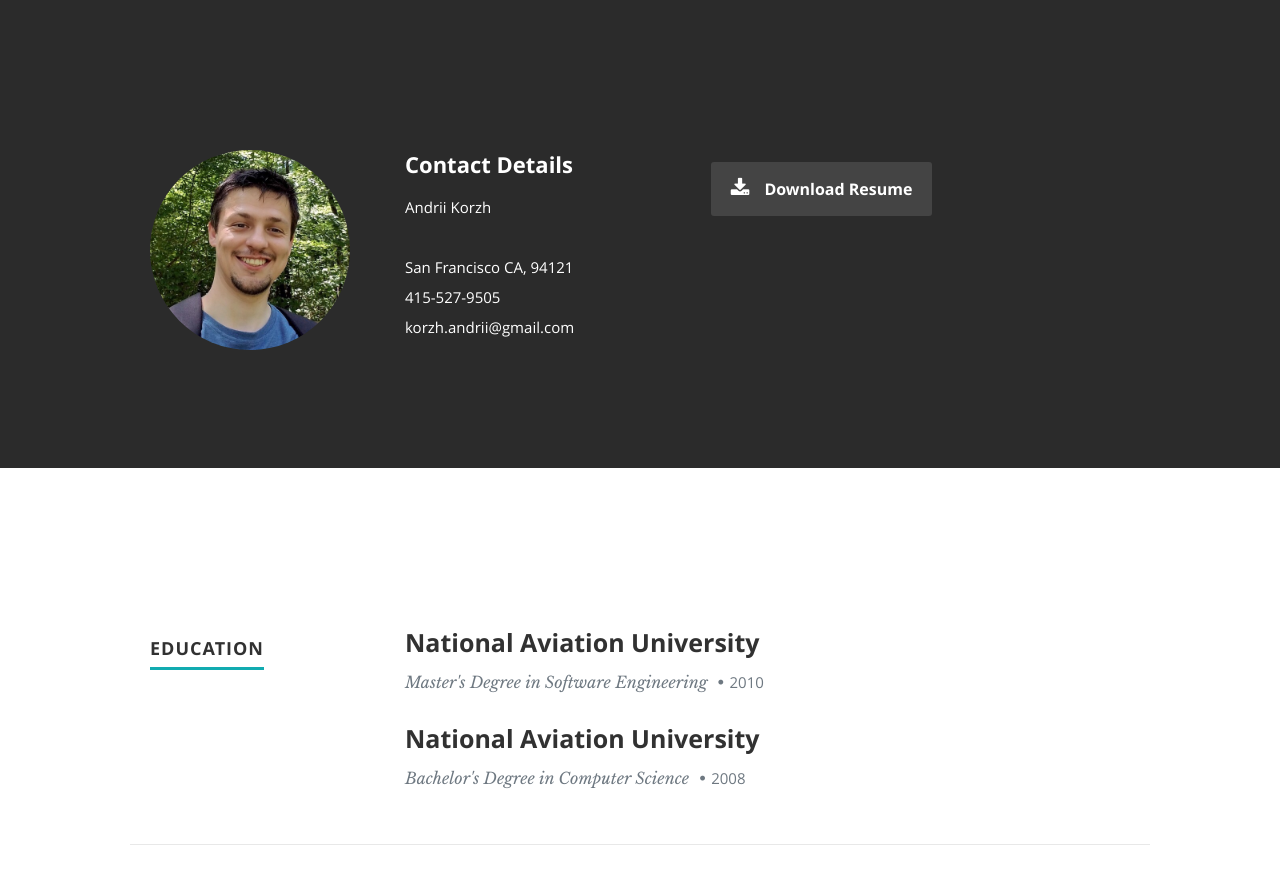
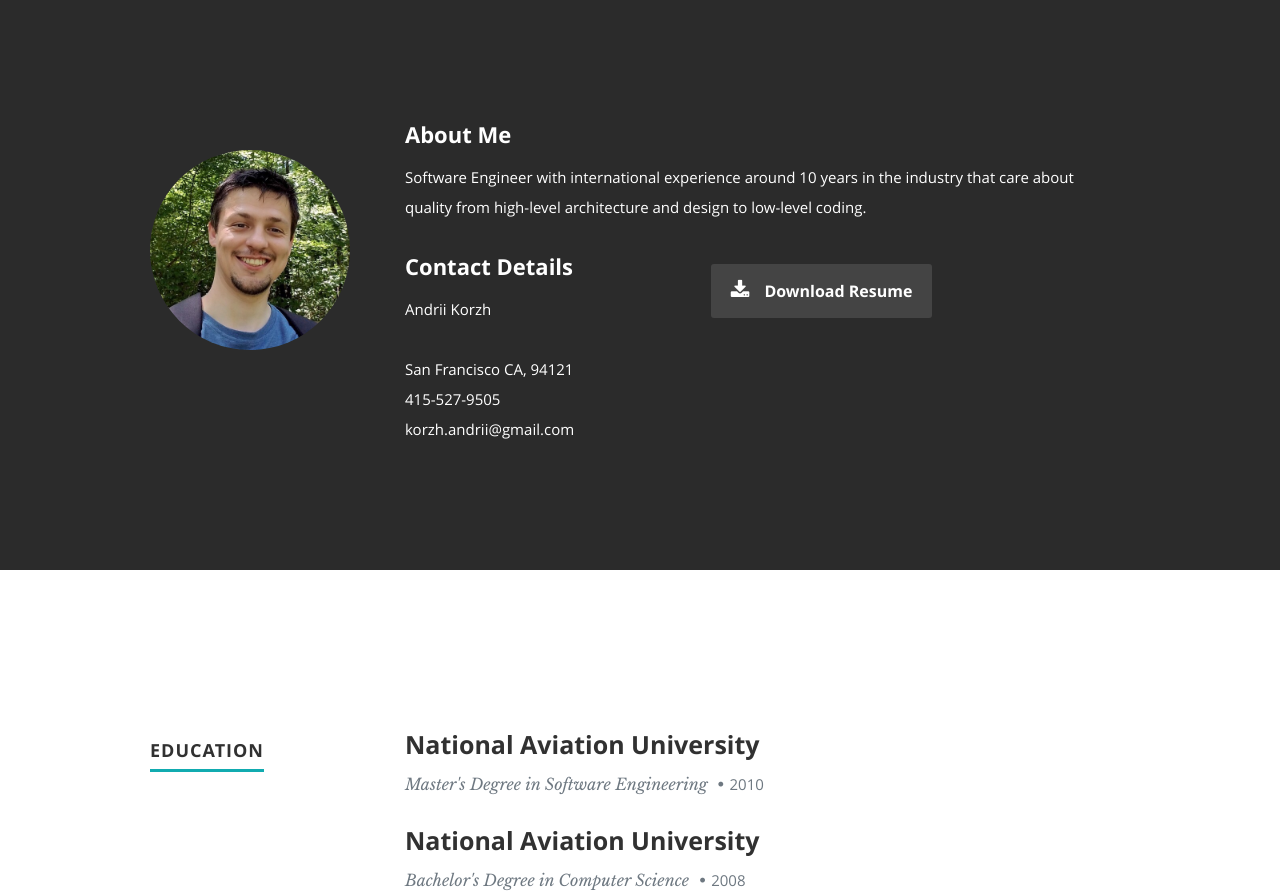
Before and after one commit to andrii-korzh/personal-website, a React (Create React App) app: page / in a window 1280 px wide. Shown: the part 840-1736 px from the top of the page. Built offline with nearby package versions, Linux system fonts and the light colour scheme.

Commit message:
[PW004]: update about

```diff
--- a/public/resumeData.json
+++ b/public/resumeData.json
@@ -4,7 +4,7 @@
     "occupation":"Software Engineer / Technical Specialist",
     "description":"with more then 10 years of software development experience",
     "image":"profilepic.jpg",
-    "bio":"",
+    "bio":"Software Engineer with international experience around 10 years in the industry that care about quality from high-level architecture and design to low-level coding.",
     "contactmessage":"Here is where you should write your message to readers to have them get in contact with you.",
     "email": "korzh.andrii@gmail.com",
     "phone": "415-527-9505",
--- a/src/Components/About.js
+++ b/src/Components/About.js
@@ -24,7 +24,7 @@ class About extends Component {
 						<img className="profile-pic" src={profilepic} alt="Andrii Korzh Profile Pic"/>
 					</div>
 					<div className="nine columns main-col">
-						{/*<h2>About Me</h2>*/}
+						<h2>About Me</h2>
 
 						<p>{bio}</p>
 						<div className="row">
```
